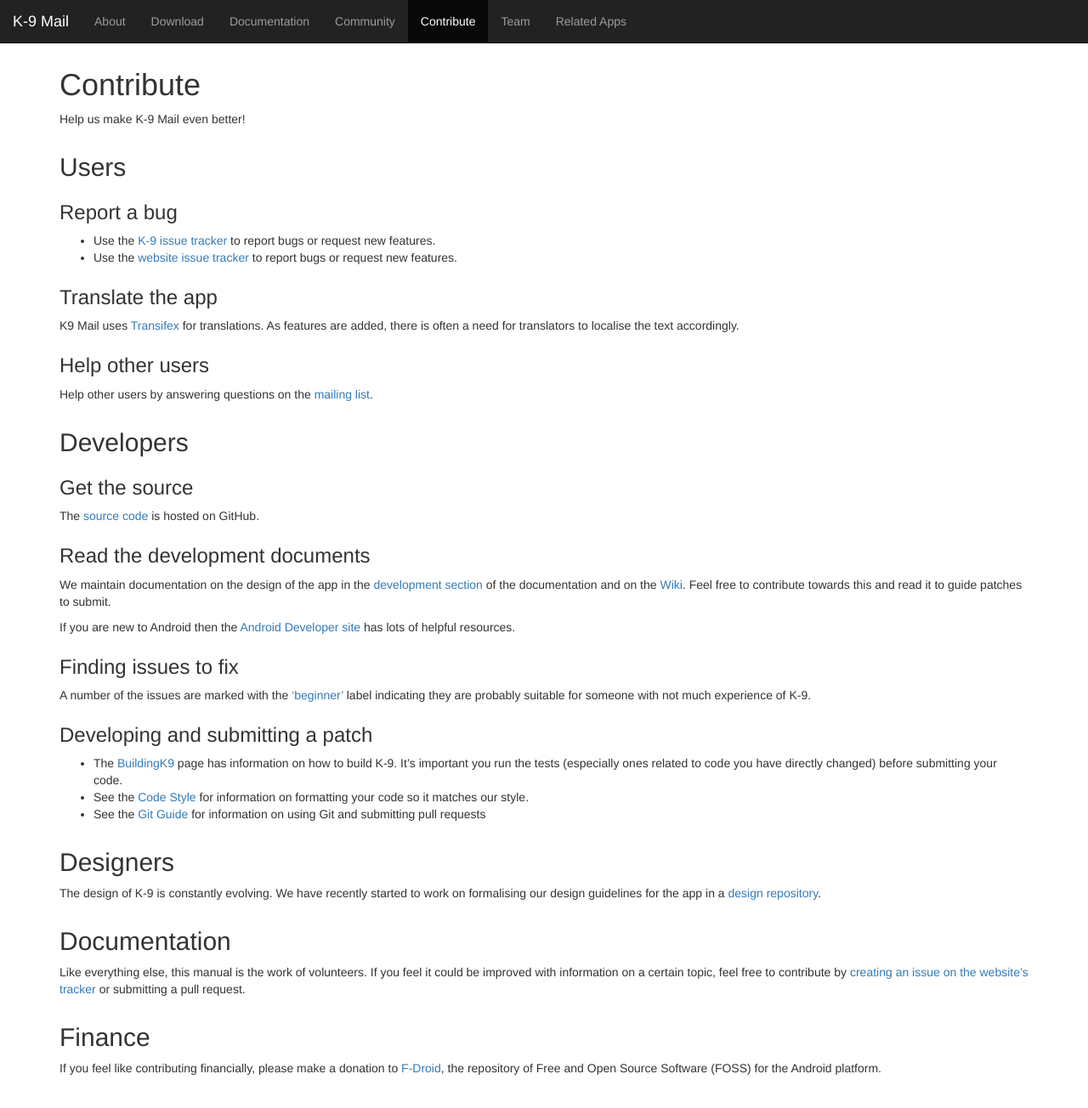
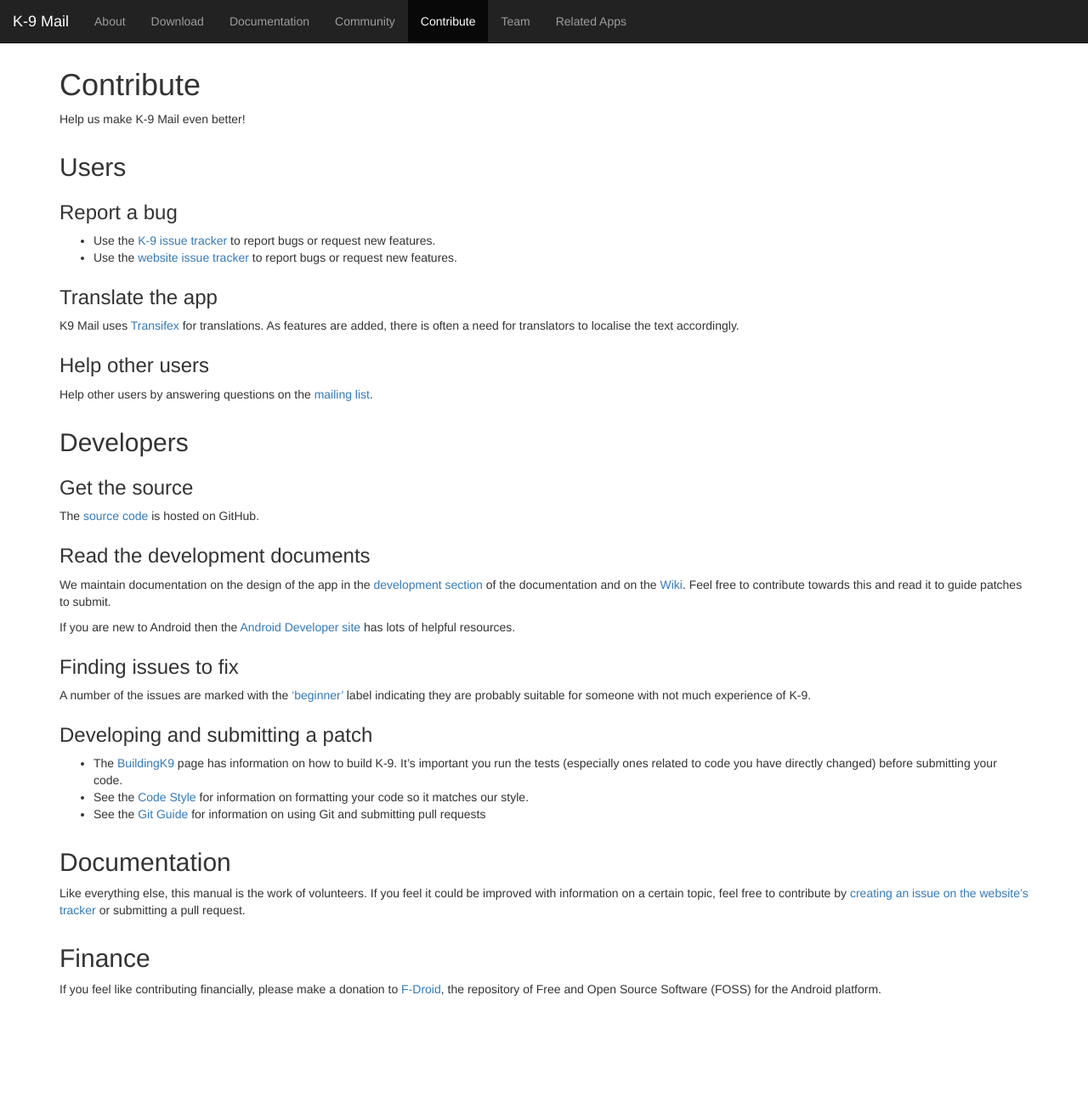
Before and after one commit to k9mail/k9mail.app, a Jekyll site: the page built from contribute.md, in a window 1280 px wide and 1317 px high. Shown: the top 1304 px of the window at 85% size. Built offline with Jekyll 4.4.1, drawn with Linux system fonts in a browser that asks for light colours.

Commit message:
Remove link to design repository that no longer exists

```diff
--- a/contribute.md
+++ b/contribute.md
@@ -49,10 +49,6 @@ A number of the issues are marked with the ['beginner'](https://github.com/k9mai
 * See the [Code Style](https://github.com/k9mail/k-9/wiki/CodeStyle) for information on formatting your code so it matches our style.
 * See the [Git Guide](https://github.com/k9mail/k-9/wiki/) for information on using Git and submitting pull requests
 
-## Designers
-
-The design of K-9 is constantly evolving. We have recently started to work on formalising our design guidelines for the app in a [design repository](https://github.com/k9mail/k-9-design).
-
 ## Documentation
 
 Like everything else, this manual is the work of volunteers. If you feel it could be improved with information on a certain topic, feel free to contribute by [creating an issue on the website's tracker](https://github.com/k9mail/k9mail.github.io/issues) or submitting a pull request.
```
